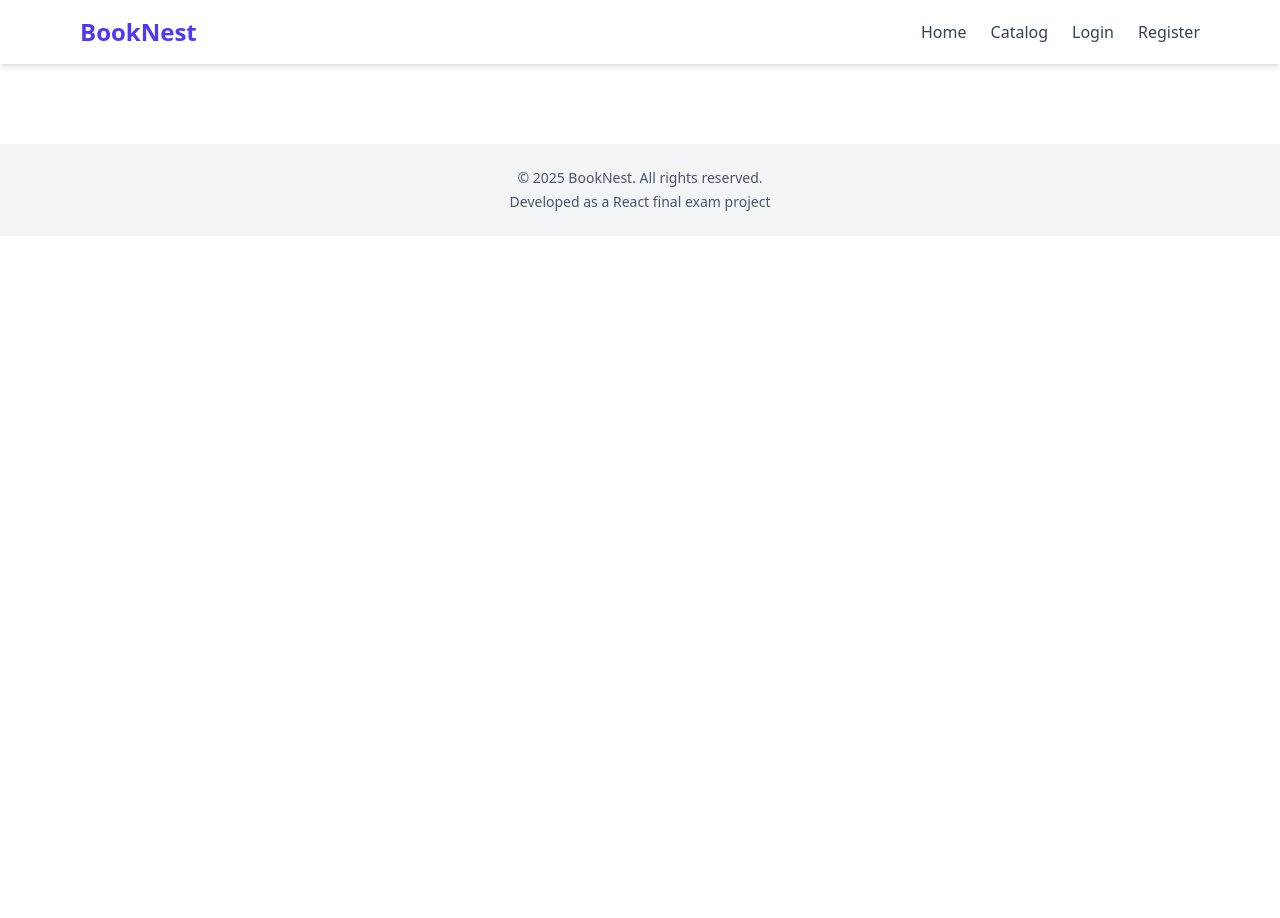
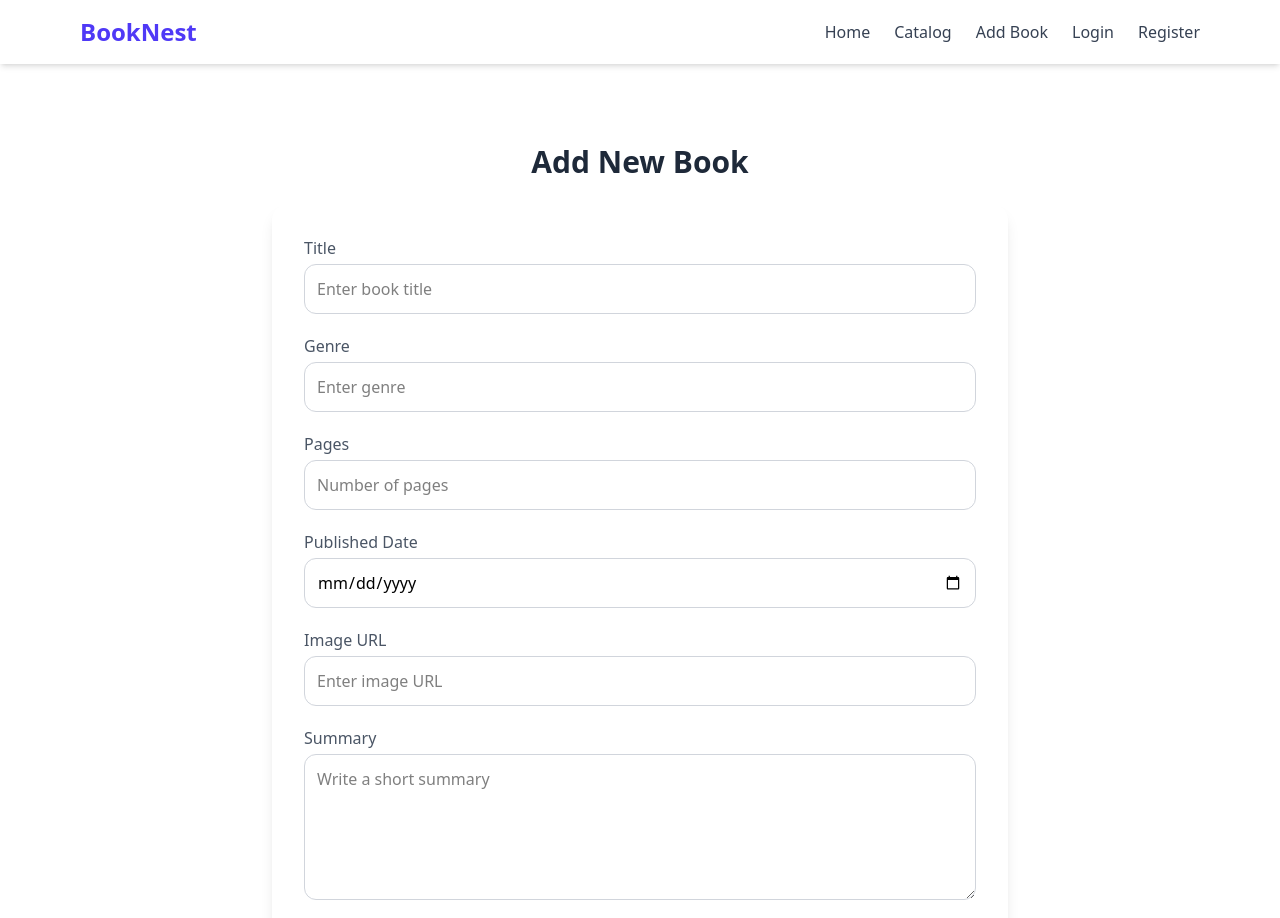
Before and after one commit to borislavGavrilov/booknest-react, a React (Vite) app in the folder client/BookNest-project/: page /create in a window 1280 px wide. Shown: the top 918 px of the page. Before the commit the page ends 800 px from the top, so only its background shows below. Built offline with nearby package versions, Linux system fonts and the light colour scheme.

Commit message:
Add Create Book

```diff
--- a/client/BookNest-project/src/App.jsx
+++ b/client/BookNest-project/src/App.jsx
@@ -3,6 +3,7 @@ import Header from "./components/header/Header";
 import Home from "./components/home/Home";
 import Catalog from "./components/catalog/Catalog";
 import Details from "./components/details/Details";
+import Create from "./components/create/Create";
 import { Route, Routes } from "react-router";
 
 function App() {
@@ -13,6 +14,7 @@ function App() {
         <Route path="/" element={<Home />} />
         <Route path="/catalog" element={<Catalog />} />
         <Route path="/catalog/:bookId/details" element={<Details />} />
+        <Route path="/create" element={<Create />} />
       </Routes>
 
       <Footer />
--- /dev/null
+++ b/client/BookNest-project/src/components/create/Create.jsx
@@ -0,0 +1,115 @@
+export default function Create() {
+  function onSubmitHandler(params) {
+    params.preventDefault();
+    const formData = new FormData(params.target);
+    const data = Object.fromEntries(formData);
+    console.log(data);
+  }
+  return (
+    <>
+      <section className="max-w-3xl mx-auto mt-20 px-4">
+        <h2 className="text-3xl font-bold text-gray-800 mb-6 text-center">
+          Add New Book
+        </h2>
+        <form
+          className="flex flex-col gap-5 bg-white p-8 rounded-2xl shadow-lg"
+          onSubmit={onSubmitHandler}
+        >
+          <div className="flex flex-col">
+            <label htmlFor="title" className="mb-1 text-gray-600 font-medium">
+              Title
+            </label>
+            <input
+              id="title"
+              type="text"
+              name="title"
+              placeholder="Enter book title"
+              className="border border-gray-300 p-3 rounded-xl focus:outline-none focus:border-indigo-500 focus:shadow-md transition"
+              required
+            />
+          </div>
+
+          <div className="flex flex-col">
+            <label htmlFor="genre" className="mb-1 text-gray-600 font-medium">
+              Genre
+            </label>
+            <input
+              name="genre"
+              id="genre"
+              type="text"
+              placeholder="Enter genre"
+              className="border border-gray-300 p-3 rounded-xl focus:outline-none focus:border-indigo-500 focus:shadow-md transition"
+              required
+            />
+          </div>
+
+          <div className="flex flex-col">
+            <label htmlFor="pages" className="mb-1 text-gray-600 font-medium">
+              Pages
+            </label>
+            <input
+              name="pages"
+              id="pages"
+              type="number"
+              placeholder="Number of pages"
+              className="border border-gray-300 p-3 rounded-xl focus:outline-none focus:border-indigo-500 focus:shadow-md transition"
+              required
+            />
+          </div>
+
+          <div className="flex flex-col">
+            <label htmlFor="date" className="mb-1 text-gray-600 font-medium">
+              Published Date
+            </label>
+            <input
+              name="date"
+              id="date"
+              type="date"
+              className="border border-gray-300 p-3 rounded-xl focus:outline-none focus:border-indigo-500 focus:shadow-md transition"
+              required
+            />
+          </div>
+
+          <div className="flex flex-col">
+            <label
+              htmlFor="imageUrl"
+              className="mb-1 text-gray-600 font-medium"
+            >
+              Image URL
+            </label>
+            <input
+              id="imageUrl"
+              name="imageUrl"
+              type="text"
+              placeholder="Enter image URL"
+              className="border border-gray-300 p-3 rounded-xl focus:outline-none focus:border-indigo-500 focus:shadow-md transition"
+              required
+            />
+          </div>
+
+          <div className="flex flex-col">
+            <label htmlFor="summary" className="mb-1 text-gray-600 font-medium">
+              Summary
+            </label>
+            <textarea
+              id="summary"
+              name="summary"
+              rows="5"
+              placeholder="Write a short summary"
+              className="border border-gray-300 p-3 rounded-xl focus:outline-none focus:border-indigo-500 focus:shadow-md transition"
+              required
+            />
+          </div>
+
+          <button
+            type="submit"
+            onSubmit={onSubmitHandler}
+            className="bg-indigo-600 text-white px-6 py-3 rounded-2xl hover:bg-indigo-700 transition font-semibold shadow-md"
+          >
+            Add Book
+          </button>
+        </form>
+      </section>
+    </>
+  );
+}
--- a/client/BookNest-project/src/components/header/Header.jsx
+++ b/client/BookNest-project/src/components/header/Header.jsx
@@ -17,6 +17,9 @@ export default function Header() {
           <Link to="/catalog" className="hover:text-indigo-600 transition">
             Catalog
           </Link>
+          <Link to="/create" className="hover:text-indigo-600">
+            Add Book
+          </Link>
           <Link to="/login" className="hover:text-indigo-600 transition">
             Login
           </Link>
```
